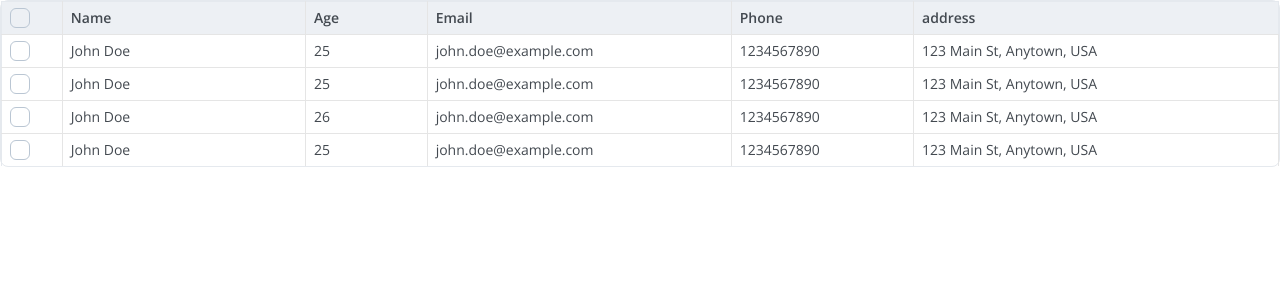
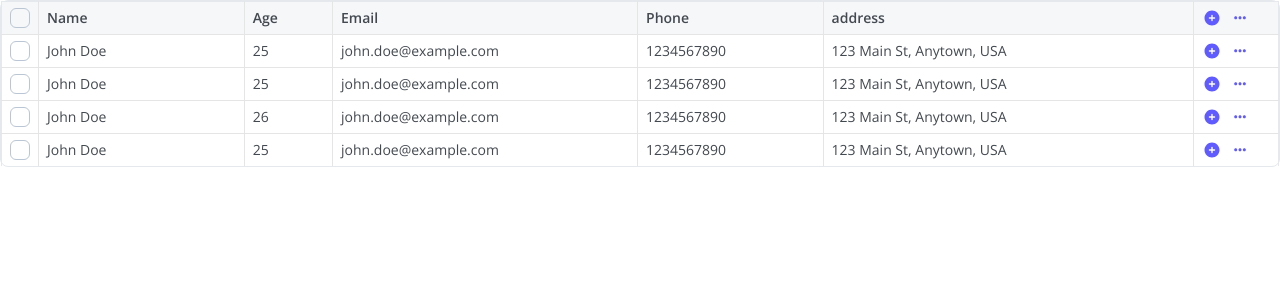
Before and after one commit to loki13-uix/avo-dash, a Next.js app: page / in a window 1280 px wide. Shown: the top 300 px of the page. Built offline with nearby package versions, Linux system fonts and the light colour scheme.

Commit message:
added table component

```diff
--- a/src/app/page.tsx
+++ b/src/app/page.tsx
@@ -1,6 +1,7 @@
 'use client'
 import { DataTable } from '@/shared/components/atoms/data-table'
 import TableCell from '@/shared/components/atoms/table-cell'
+import TableCellActions from '@/shared/components/atoms/table-cell-actions'
 import TableCellLeading from '@/shared/components/atoms/tablecell-leading'
 import type { ColumnDef } from '@tanstack/react-table'
 import { useState } from 'react'
@@ -67,20 +68,19 @@ export default function Home() {
     {
       header: () => {
         return (
-          <div className='bg-grey-2'>
           <TableCellLeading
             className='border-0'
+            isHeader
             checkboxProps={{
               checked: headerChecked,
               onCheckedChange: handleHeaderCheckedChange,
             }}
           />
-          </div>
         )
       },
       accessorKey: 'id',
+      size: 36,
       enableResizing: true,
-      size: 50,
       cell: ({ row }) => {
         return (
           <TableCellLeading
@@ -107,7 +107,8 @@ export default function Home() {
         <TableCell defaultValue='Name' className='border-0 w-full' isHeader />
       ),
       accessorKey: 'name',
-      size: 200,
+      size: 300,
+      enableResizing: true,
       cell: ({ row }) => {
         return (
           <TableCell
@@ -143,7 +144,8 @@ export default function Home() {
         <TableCell defaultValue='Age' className='border-0 w-full' isHeader />
       ),
       accessorKey: 'age',
-      size: 100,
+      size: 122,
+      enableResizing: true,
       cell: ({ row }) => {
         return (
           <TableCell
@@ -171,7 +173,8 @@ export default function Home() {
         <TableCell defaultValue='Email' className='border-0 w-full' isHeader />
       ),
       accessorKey: 'email',
-      size: 250,
+      size: 400,
+      enableResizing: true,
       cell: ({ row }) => {
         return (
           <TableCell
@@ -196,7 +199,8 @@ export default function Home() {
         <TableCell defaultValue='Phone' className='border-0 w-full' isHeader />
       ),
       accessorKey: 'phone',
-      size: 150,
+      size: 250,
+      enableResizing: true,
       cell: ({ row }) => {
         return (
           <TableCell
@@ -225,7 +229,8 @@ export default function Home() {
         />
       ),
       accessorKey: 'address',
-      size: 300,
+      size: 500,
+      enableResizing: true,
       cell: ({ row }) => {
         return (
           <TableCell
@@ -245,6 +250,15 @@ export default function Home() {
         )
       },
     },
+    {
+      header: () => (
+        <TableCellActions dots plusIcon className='border-0' isHeader />
+      ),
+      accessorKey: 'actions',
+      size: 100,
+      enableResizing: true,
+      cell: () => <TableCellActions dots plusIcon className='border-0' />,
+    },
   ]
   return (
     <div className=''>
--- a/src/shared/components/atoms/data-table/cell-preview.tsx
+++ /dev/null
@@ -1,42 +0,0 @@
-import { cn } from '@/lib/utils'
-import type React from 'react'
-interface CellPreviewProps<TData> {
-  draggedNode: TData
-  isMultiple?: boolean
-  className?: string
-  renderNode?: (node: TData) => React.ReactNode
-}
-
-export const CellPreview: React.FC<CellPreviewProps<TData>> = ({
-  draggedNode,
-  isMultiple = true,
-  className,
-  renderNode = (node) => (
-    <div className='flex items-center gap-2'>
-      <input type='checkbox' checked readOnly className='w-4 h-4' />
-      <div className='flex gap-2'>
-        {Object.values(node).map((value, index) => (
-          <span key={index} className='truncate max-w-[100px]'>
-            {String(value)}
-          </span>
-        ))}
-      </div>
-    </div>
-  ),
-}) => {
-  return (
-    <div className={cn('relative', className)}>
-      {renderNode(draggedNode)}
-      {isMultiple && (
-        <div
-          className='absolute -top-1 -right-1 w-3 h-3 bg-purple-100 border border-purple-500 transform rotate-45 shadow-md'
-          style={{
-            transform: 'translate(50%, -50%) rotate(45deg)',
-            boxShadow:
-              '1px 1px 2px rgba(168, 85, 247, 0.4), -1px -1px 2px rgba(168, 85, 247, 0.4)',
-          }}
-        />
-      )}
-    </div>
-  )
-}
--- a/src/shared/components/atoms/data-table/draggable-table-row.tsx
+++ b/src/shared/components/atoms/data-table/draggable-table-row.tsx
@@ -35,13 +35,13 @@ export function DraggableTableRow<TData>({
       {row.getVisibleCells().map((cell) => (
         <TableCell
           key={cell.id}
-          className='border-r last:bord p-0 h-8'
+          className='border-r last:border-r-0 p-0 h-8'
           style={{ width: cell.column.getSize() }}
         >
           {flexRender(cell.column.columnDef.cell, cell.getContext())}
         </TableCell>
       ))}
-      {isOver && <DropIndicator edge='bottom' gap='4px' />}
+      {isOver && <DropIndicator edge='bottom' gap='8px' />}
     </TableRow>
   )
 }
--- a/src/shared/components/atoms/data-table/index.tsx
+++ b/src/shared/components/atoms/data-table/index.tsx
@@ -34,7 +34,7 @@ import { useState } from 'react'
 interface DataTableProps<TData extends { id: string | number }, TValue> {
   columns: ColumnDef<TData, TValue>[]
   data: TData[]
-  setData: (data: TData[]) => void
+  setData: (data: TData[] | ((prev: TData[]) => TData[])) => void
   isSortable?: boolean
   selectedRows?: string[]
 }
@@ -47,7 +47,7 @@ export function DataTable<TData extends { id: string | number }, TValue>({
   selectedRows = [],
 }: DataTableProps<TData, TValue>) {
   const [_activeId, setActiveId] = useState<string | null>(null)
-  const [_draggedNode, setDraggedNode] = useState<TData | null>(null)
+  const [_draggedNode, setDraggedNode] = useState<TData | TData[] | null>(null)
   const sensors = useSensors(
     useSensor(PointerSensor, {
       activationConstraint: {
@@ -93,7 +93,7 @@ export function DataTable<TData extends { id: string | number }, TValue>({
 
         if (selectedRows.includes(activeId)) {
           const selectedIndices = items
-            .map((item: { id: { toString: () => string } }, index: any) =>
+            .map((item: { id: { toString: () => string } }, index: number) =>
               selectedRows.includes(item.id.toString()) ? index : -1
             )
             .filter((index: number) => index !== -1)
@@ -131,7 +131,6 @@ export function DataTable<TData extends { id: string | number }, TValue>({
               <TableHead
                 key={header.id}
                 className='border-r last:border-r-0 h-8'
-                style={{ width: header.getSize() }}
               >
                 {header.isPlaceholder
                   ? null
--- a/src/shared/components/atoms/table-cell.tsx
+++ b/src/shared/components/atoms/table-cell.tsx
@@ -96,7 +96,7 @@ const TableCell = ({
 
   if (isHeader) {
     return (
-      <div className={cn(baseClassName, 'bg-grey-2')}>
+      <div className={cn(baseClassName, 'bg-grey-1')}>
         <div className='font-semibold'>{defaultValue}</div>
       </div>
     )
@@ -120,7 +120,7 @@ const TableCell = ({
         />
       ) : selectDropdown && isSelected ? (
         <Select value={defaultValue} onValueChange={handleValueChange}>
-          <SelectTrigger className='shadow-none p-0 h-auto bg-transparent w-full '>
+          <SelectTrigger className='shadow-none p-0 h-auto bg-transparent w-full'>
             <span>{selectedOption?.label}</span>
           </SelectTrigger>
           <SelectContent>
--- a/src/shared/components/atoms/tablecell-leading.tsx
+++ b/src/shared/components/atoms/tablecell-leading.tsx
@@ -8,18 +8,21 @@ type Props = {
   selectedState?: boolean
   group?: boolean
   className?: string
+  isHeader?: boolean
 }
 const TableCellLeading = ({
   checkboxProps,
   selectedState,
   group,
   className,
+  isHeader,
 }: Props) => {
   return (
     <div
       className={cn(
-        'border border-grey-3 hover:bg-[#F5F5FF] px-2 py-[6px] flex items-center',
-        selectedState && 'bg-purple-1 hover:bg-purple-1',
+        'border border-grey-3 px-2 py-[6px] flex items-center',
+        isHeader ? 'bg-grey-1' : 'hover:bg-[#F5F5FF]',
+        selectedState && 'bg-purple-1',
         group && 'bg-grey-2 border border-grey-3 gap-x-2',
         className
       )}
--- a/src/shared/components/atoms/tree/drop-indicator.tsx
+++ b/src/shared/components/atoms/tree/drop-indicator.tsx
@@ -41,7 +41,7 @@ export function DropIndicator({ edge, gap }: { edge: Edge; gap: string }) {
       }
       className={`
         absolute z-10 pointer-events-none
-		max-w-96
+        w-full
         bg-grey-2
         h-2 rounded-md
         ${orientationStyles[orientation]}
```
Lines whose indentation alone changed are shown as unchanged.
